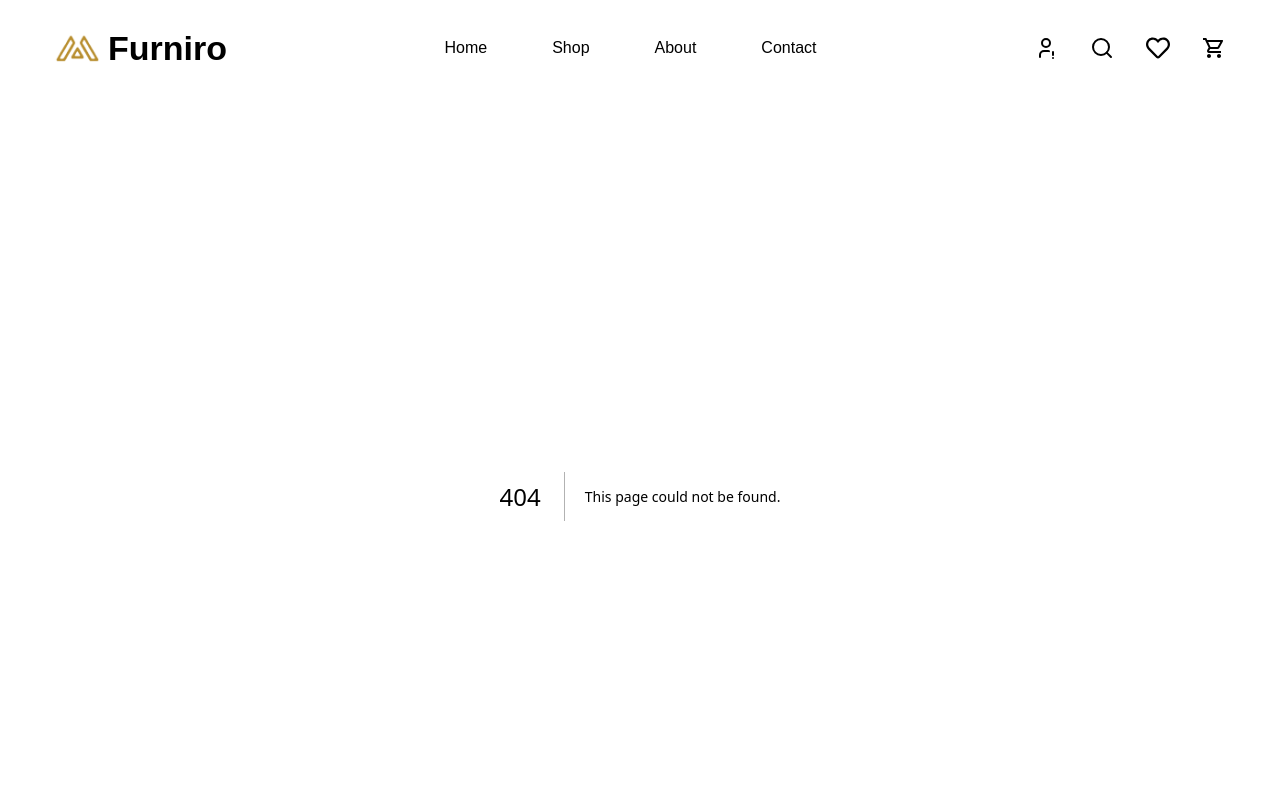
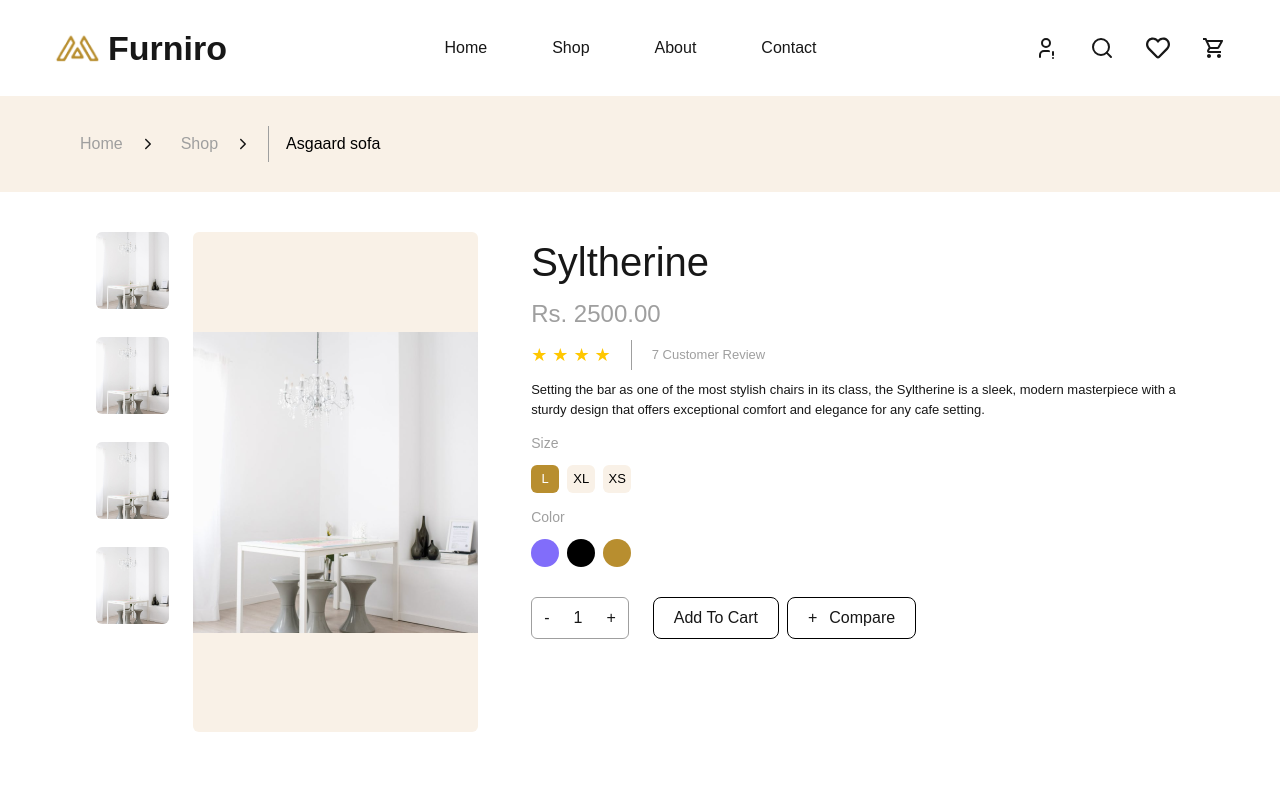
Before and after one commit to abdullahN111/figma-hackathon, a Next.js app: page /add-to-cart/1 in a window 1280 px wide. Before the commit this address had no page. Shown: the top 800 px of the page. Built offline with nearby package versions, Linux system fonts and the light colour scheme.

Commit message:
updated the project with dynamic routes in add-to-cart page

```diff
--- /dev/null
+++ b/src/app/Data/product.ts
@@ -0,0 +1,113 @@
+import { StaticImageData } from "next/image";
+
+import ProductImage1 from "@/app/public/assets/images/products/ProductImage1.png";
+import ProductImage2 from "@/app/public/assets/images/products/ProductImage2.png";
+import ProductImage3 from "@/app/public/assets/images/products/ProductImage3.png";
+import ProductImage4 from "@/app/public/assets/images/products/ProductImage4.png";
+import ProductImage5 from "@/app/public/assets/images/products/ProductImage5.png";
+import ProductImage6 from "@/app/public/assets/images/products/ProductImage6.png";
+import ProductImage7 from "@/app/public/assets/images/products/ProductImage7.png";
+import ProductImage8 from "@/app/public/assets/images/products/ProductImage8.png";
+
+
+export interface ProductCartInfo {
+  id: number;
+  sideImages: StaticImageData[];
+  mainImage: StaticImageData;
+  name: string;
+  price: string;
+  stars: string[];
+  reviews: string;
+  description: string;
+}
+
+export const productCardInfo: ProductCartInfo[] = [
+  {
+    id: 1,
+    sideImages: [ProductImage1, ProductImage1, ProductImage1, ProductImage1],
+    mainImage: ProductImage1,
+    name: "Syltherine",
+    price: "2500",
+    stars: ["★", "★", "★", "★"],
+    reviews: "7 Customer Review",
+    description:
+      "Setting the bar as one of the most stylish chairs in its class, the Syltherine is a sleek, modern masterpiece with a sturdy design that offers exceptional comfort and elegance for any cafe setting.",
+  },
+  {
+    id: 2,
+    sideImages: [ProductImage2, ProductImage2, ProductImage2, ProductImage2],
+    mainImage: ProductImage2,
+    name: "Leviosa",
+    price: "2500",
+    stars: ["★", "★", "★"],
+    reviews: "4 Customer Review",
+    description:
+      "Setting the bar as one of the most stylish chairs in its class, modern masterpiece with a sturdy design that offers exceptional comfort and elegance for any cafe setting.",
+  },
+  {
+    id: 3,
+    sideImages: [ProductImage3, ProductImage3, ProductImage3, ProductImage3],
+    mainImage: ProductImage3,
+    name: "Lolito",
+    price: "7000",
+    stars: ["★", "★", "★", "★", "★"],
+    reviews: "3 Customer Review",
+    description:
+      "Setting the bar as one of the most luxurious sofas in its class, the Lolito is a refined, modern centerpiece with plush cushioning and a sleek design that offers unmatched comfort and sophistication for any living space.",
+  },
+  {
+    id: 4,
+    sideImages: [ProductImage4, ProductImage4, ProductImage4, ProductImage4],
+    mainImage: ProductImage4,
+    name: "Respira",
+    price: "5000",
+    stars: ["★", "★", "★", "★"],
+    reviews: "9 Customer Review",
+    description:
+      "Setting the bar as one of the most versatile sets in its class, the Respira is a chic, durable design with weather-resistant materials that offer a perfect blend of style and functionality for any outdoor setting.",
+  },
+  {
+    id: 5,
+    sideImages: [ProductImage5, ProductImage5, ProductImage5, ProductImage5],
+    mainImage: ProductImage5,
+    name: "Grifo",
+    price: "1500",
+    stars: ["★", "★", "★", "★"],
+    reviews: "10 Customer Review",
+    description:
+      "Setting the bar as one of the most elegant lamps in its class, the Grifo is a minimalist, ambient light with a sleek design that offers a warm glow and timeless charm for any nighttime setting.",
+  },
+  {
+    id: 6,
+    sideImages: [ProductImage6, ProductImage6, ProductImage6, ProductImage6],
+    mainImage: ProductImage6,
+    name: "Muggo",
+    price: "500",
+    stars: ["★", "★", "★"],
+    reviews: "6 Customer Review",
+    description:
+      "Setting the bar as one of the most charming mugs in its class, the Muggo is a compact, stylish design with an ergonomic handle and durable build that offers a delightful experience for any beverage.",
+  },
+  {
+    id: 7,
+    sideImages: [ProductImage7, ProductImage7, ProductImage7, ProductImage7],
+    mainImage: ProductImage7,
+    name: "Pinkgy",
+    price: "7000",
+    stars: ["★", "★", "★", "★", "★"],
+    reviews: "8 Customer Review",
+    description:
+      "Setting the bar as one of the most adorable bed sets in its class, the Pinkgy is a cozy, vibrant design with soft fabrics and charming patterns that offer comfort and a playful touch to any bedroom.",
+  },
+  {
+    id: 8,
+    sideImages: [ProductImage8, ProductImage8, ProductImage8, ProductImage8],
+    mainImage: ProductImage8,
+    name: "Potty",
+    price: "500",
+    stars: ["★", "★", "★"],
+    reviews: "3 Customer Review",
+    description:
+      "Setting the bar as one of the most elegant pots in its class, the Potty is a sleek, modern design with clean lines and durable materials that offer a perfect home for plants in any minimalist space.",
+  },
+];
--- a/src/app/components/sections/OurProducts.tsx
+++ b/src/app/components/sections/OurProducts.tsx
@@ -55,7 +55,7 @@ const OurProducts = () => {
 
       {/* Hover Overlay */}
       <div className="absolute inset-0 bg-black bg-opacity-70 flex flex-col items-center justify-center gap-5 opacity-0 group-hover:opacity-100 transition-opacity duration-300">
-                <Link href={"/add-to-cart"}>
+        <Link href={`/add-to-cart/${card.id}`}>
           <button className="text-[#B88E2F] bg-white text-sm font-semibold py-2 px-8 rounded-sm hover:bg-[#96741E] hover:text-white transition duration-300">
             Add to Cart
           </button>
@@ -84,6 +84,7 @@ const OurProducts = () => {
     </div>
   );
 })}
+
       </div>
       <button className="border mx-auto rounded-sm border-[#B88E2F] text-[#B88E2F] text-base font-semibold py-2 px-10 mt-8 sm:mt-4 md:mt-2 hover:text-white hover:bg-[#B88E2F] transition duration-300 py">
         Show More
--- a/src/app/components/sections/ProductDetail.tsx
+++ b/src/app/components/sections/ProductDetail.tsx
@@ -1,63 +1,62 @@
+"use client";
+
 import Image from "next/image";
-
-import ProductMainImage from "@/app/public/assets/images/main/ProductMainImage.png";
-import ProductSideImage1 from "@/app/public/assets/images/products/ProductSideImage1.png";
-import ProductSideImage2 from "@/app/public/assets/images/products/ProductSideImage2.png";
-import ProductSideImage3 from "@/app/public/assets/images/products/ProductSideImage3.png";
-import ProductSideImage4 from "@/app/public/assets/images/products/ProductSideImage4.png";
+import { productCardInfo } from "@/app/Data/product";
+import { useParams } from "next/navigation";
 
 const ProductDetail = () => {
+  const { id } = useParams<{ id: string }>();
+
+  const product = productCardInfo.find((item) => item.id === parseInt(id)); //finding product id
+  if (!product) {
+    return (
+      <div className="text-center mt-10">
+        <p>Product not found. Please check the URL.</p>
+        <a href="/" className="text-blue-500 underline">
+          Go back to products
+        </a>
+      </div>
+    );
+  }
+
   return (
-    <div className="w-full mx-auto py-8 mb-12 px-6 sm:px-10 md:px-12 lg:px-16 font-poppins flex flex-col lg:flex-row gap-10 md:gap-16">
-      <div className="basis-[45%] flex flex-col lg:flex-row gap-6">
+    <div className="w-full mx-auto py-10 mb-12 px-6 sm:px-10 lg:px-24 font-poppins flex flex-col lg:flex-row gap-10 lg:gap-0">
+      <div className="basis-[40%] flex flex-col lg:flex-row gap-6">
         <div className="flex flex-row lg:flex-col gap-3 sm:gap-5 md:gap-7">
-          <Image
-            src={ProductSideImage1}
-            alt="product image"
-            className="bg-[#F9F1E7] rounded-md max-w-[73px] w-auto"
-          />
-          <Image
-            src={ProductSideImage2}
-            alt="product image"
-            className="bg-[#F9F1E7] rounded-md max-w-[73px] w-auto"
-          />
-          <Image
-            src={ProductSideImage3}
-            alt="product image"
-            className="bg-[#F9F1E7] rounded-md max-w-[73px] w-auto"
-          />
-          <Image
-            src={ProductSideImage4}
-            alt="product image"
-            className="bg-[#F9F1E7] rounded-md max-w-[73px] w-auto"
-          />
+          {product.sideImages.map((img, idx) => (
+            <Image
+              key={idx}
+              src={img}
+              alt={`Product side image ${idx + 1}`}
+              className="bg-[#F9F1E7] rounded-md max-w-[68px] lg:max-w-[73px] w-auto"
+            />
+          ))}
         </div>
         <div>
-          <div className="flex justify-center items-center bg-[#F9F1E7] rounded-md w-auto h-[500px]">
-            <Image
-              src={ProductMainImage}
-              alt="product image"
-              className="max-w-full h-full object-contain"
-            />
-          </div>
+        <div className="flex justify-center items-center bg-[#F9F1E7] rounded-md w-auto h-[300px] lg:h-[500px]">
+  <Image
+    src={product.mainImage}
+    alt={`${product.name} main image`}
+    className="max-w-full h-auto object-contain"
+  />
+</div>
+
+
+
         </div>
       </div>
 
-      <div className="basis-[55%]">
-        <div className="flex flex-col gap-2 items-start">
-          <h1 className="text-[40px]">Asgaard sofa</h1>
-          <p className="text-[#9F9F9F] text-2xl">Rs. 250,000.00</p>
+      <div className="basis-[60%]">
+        <div className="flex flex-col gap-[6px] items-start">
+          <h1 className="text-[40px]">{product.name}</h1>
+          <p className="text-[#9F9F9F] text-2xl">Rs. {product.price}.00</p>
           <div className="flex items-center gap-5 my-1">
-            <p className="text-[#FFC700] text-lg">★ ★ ★ ★ ★</p>
+            <p className="text-[#FFC700] text-lg">{product.stars.join(" ")}</p>
             <div className="h-[30px] w-px bg-[#9F9F9F]"></div>
-            <p className="text-[13px] text-[#9F9F9F]">5 Customer Review</p>
+            <p className="text-[13px] text-[#9F9F9F]">{product.reviews}</p>
           </div>
-          <p className="text-[13px]">
-            Setting the bar as one of the loudest speakers in its class, the
-            Kilburn is a compact, stout-hearted hero with a well-balanced audio
-            which boasts a clear midrange and extended highs for a sound.
-          </p>
-          <div className="flex flex-col gap-3">
+          <p className="text-[13px]">{product.description}</p>
+          <div className="flex flex-col gap-3 mt-2">
             <p className="text-[#9F9F9F] text-sm">Size</p>
             <div className="flex gap-2">
               <div className="text-center content-center w-[28px] h-[28px] text-[13px] bg-[#B88E2F] text-white rounded-md">
@@ -72,7 +71,7 @@ const ProductDetail = () => {
             </div>
           </div>
           <div>
-            <div className="flex flex-col gap-3">
+            <div className="flex flex-col gap-3 mt-2">
               <p className="text-[#9F9F9F] text-sm">Color</p>
               <div className="flex gap-2">
                 <div className="w-[28px] h-[28px] bg-[#816DFA] rounded-full"></div>
--- a/src/app/components/shared/Footer.tsx
+++ b/src/app/components/shared/Footer.tsx
@@ -4,9 +4,10 @@ const Footer = () => {
   return (
     <footer className="bg-[#FFFFFF] font-poppins mx-auto max-w-[1440px] px-9 lg:px-[80px]">
       <div>
+
         <div className="w-full grid grid-cols-1 sm:grid-cols-2 lg:grid-cols-[300px_352px_286px] gap-20 lg:gap-6">
           <div className="flex flex-col gap-[52px] mr-[100px] lg:mr-[120px]">
-            <h1 className="font-bold text-2xl">Funiro.</h1>
+            <h1 className="font-bold text-2xl">Furniro.</h1>
 
             <p className="max-w-[290px] text-base text-[#9F9F9F]">
               400 University Drive Suite 200 Coral Gables, FL 33134 USA
@@ -54,9 +55,11 @@ const Footer = () => {
                 className="outline-none border-b-[2px] border-black
 "
               />
+              <Link href={"/"}>
               <p className="text-sm border-b-[2px] border-black uppercase cursor-pointer">
                 Subscribe
               </p>
+              </Link>
             </div>
           </div>
         </div>
@@ -66,7 +69,7 @@ const Footer = () => {
         </div>
       </div>
       <div className="h-14 content-center">
-        <p className="text-base">2023 Furino. All rights reserved.</p>
+        <p className="text-base">2023 Furniro. All rights reserved.</p>
       </div>
     </footer>
   );
--- a/src/app/components/shared/Header.tsx
+++ b/src/app/components/shared/Header.tsx
@@ -21,12 +21,14 @@ const Header = () => {
     <header className="bg-[#FFFFFF] mx-auto max-w-[1440px] h-24 px-6 lg:px-[54px]">
       <div className="flex items-center justify-between h-full">
         {/* Logo */}
+        <Link href="/">
           <div className="flex items-center gap-2">
             <Image src={Logo} alt="furniro logo" width={46} height={30} />
             <h2 className="text-[24px] md:text-[34px] font-bold font-montserrat">
               Furniro
             </h2>
           </div>
+        </Link>
 
         {/* For Large Screens */}
         <ul className="hidden lg:flex font-poppins gap-[65px]">
@@ -94,30 +96,62 @@ const Header = () => {
       {menuOpen && (
         <div className="absolute top-[100px] left-0 w-full py-8 bg-[#FFFFFF] shadow-md z-[1000]">
           <ul className="flex flex-col items-center font-poppins py-4 gap-4">
-            <Link href="/" onClick={toggleMenu}  className="cursor-pointer hover:shadow-[0_3px_0_rgba(0,0,0,0.2)] transition-shadow">
+            <Link
+              href="/"
+              onClick={toggleMenu}
+              className="cursor-pointer hover:shadow-[0_3px_0_rgba(0,0,0,0.2)] transition-shadow"
+            >
               <li className="text-base cursor-pointer">Home</li>
             </Link>
-            <Link href="/shop" onClick={toggleMenu}  className="cursor-pointer hover:shadow-[0_3px_0_rgba(0,0,0,0.2)] transition-shadow">
+            <Link
+              href="/shop"
+              onClick={toggleMenu}
+              className="cursor-pointer hover:shadow-[0_3px_0_rgba(0,0,0,0.2)] transition-shadow"
+            >
               <li className="text-base cursor-pointer">Shop</li>
             </Link>
-            <Link href="/about" onClick={toggleMenu}  className="cursor-pointer hover:shadow-[0_3px_0_rgba(0,0,0,0.2)] transition-shadow">
+            <Link
+              href="/about"
+              onClick={toggleMenu}
+              className="cursor-pointer hover:shadow-[0_3px_0_rgba(0,0,0,0.2)] transition-shadow"
+            >
               <li className="text-base cursor-pointer">About</li>
             </Link>
-            <Link href="/contact" onClick={toggleMenu}  className="cursor-pointer hover:shadow-[0_3px_0_rgba(0,0,0,0.2)] transition-shadow">
+            <Link
+              href="/contact"
+              onClick={toggleMenu}
+              className="cursor-pointer hover:shadow-[0_3px_0_rgba(0,0,0,0.2)] transition-shadow"
+            >
               <li className="text-base cursor-pointer">Contact</li>
             </Link>
           </ul>
           <div className="flex justify-center gap-6 py-4 text-2xl">
-            <Link href="/" onClick={toggleMenu}  className="cursor-pointer hover:shadow-[0_1px_0_rgba(0,0,0,0.2)] transition-shadow">
+            <Link
+              href="/"
+              onClick={toggleMenu}
+              className="cursor-pointer hover:shadow-[0_1px_0_rgba(0,0,0,0.2)] transition-shadow"
+            >
               <TbUserExclamation />
             </Link>
-            <Link href="/" onClick={toggleMenu}  className="cursor-pointer hover:shadow-[0_1px_0_rgba(0,0,0,0.2)] transition-shadow">
+            <Link
+              href="/"
+              onClick={toggleMenu}
+              className="cursor-pointer hover:shadow-[0_1px_0_rgba(0,0,0,0.2)] transition-shadow"
+            >
               <FiSearch />
             </Link>
-            <Link href="/" onClick={toggleMenu}  className="cursor-pointer hover:shadow-[0_1px_0_rgba(0,0,0,0.2)] transition-shadow">
+            <Link
+              href="/"
+              onClick={toggleMenu}
+              className="cursor-pointer hover:shadow-[0_1px_0_rgba(0,0,0,0.2)] transition-shadow"
+            >
               <FaRegHeart />
             </Link>
-            <Link href="/" onClick={toggleMenu}  className="cursor-pointer hover:shadow-[0_1px_0_rgba(0,0,0,0.2)] transition-shadow">
+            <Link
+              href="/"
+              onClick={toggleMenu}
+              className="cursor-pointer hover:shadow-[0_1px_0_rgba(0,0,0,0.2)] transition-shadow"
+            >
               <MdOutlineLocalGroceryStore />
             </Link>
           </div>
```
Also changed, not shown: src/app/add-to-cart/[id]/page.tsx (renamed from src/app/add-to-cart/page.tsx). Lines whose indentation alone changed are shown as unchanged.
